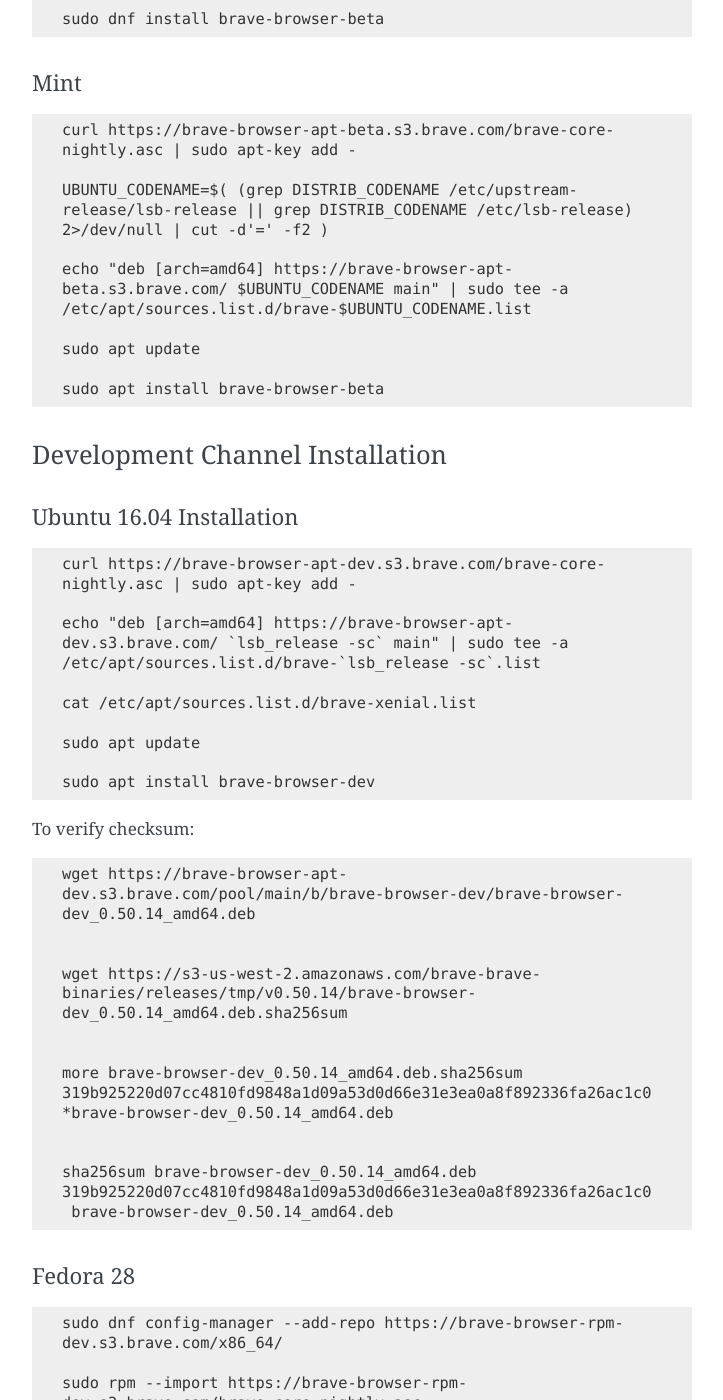
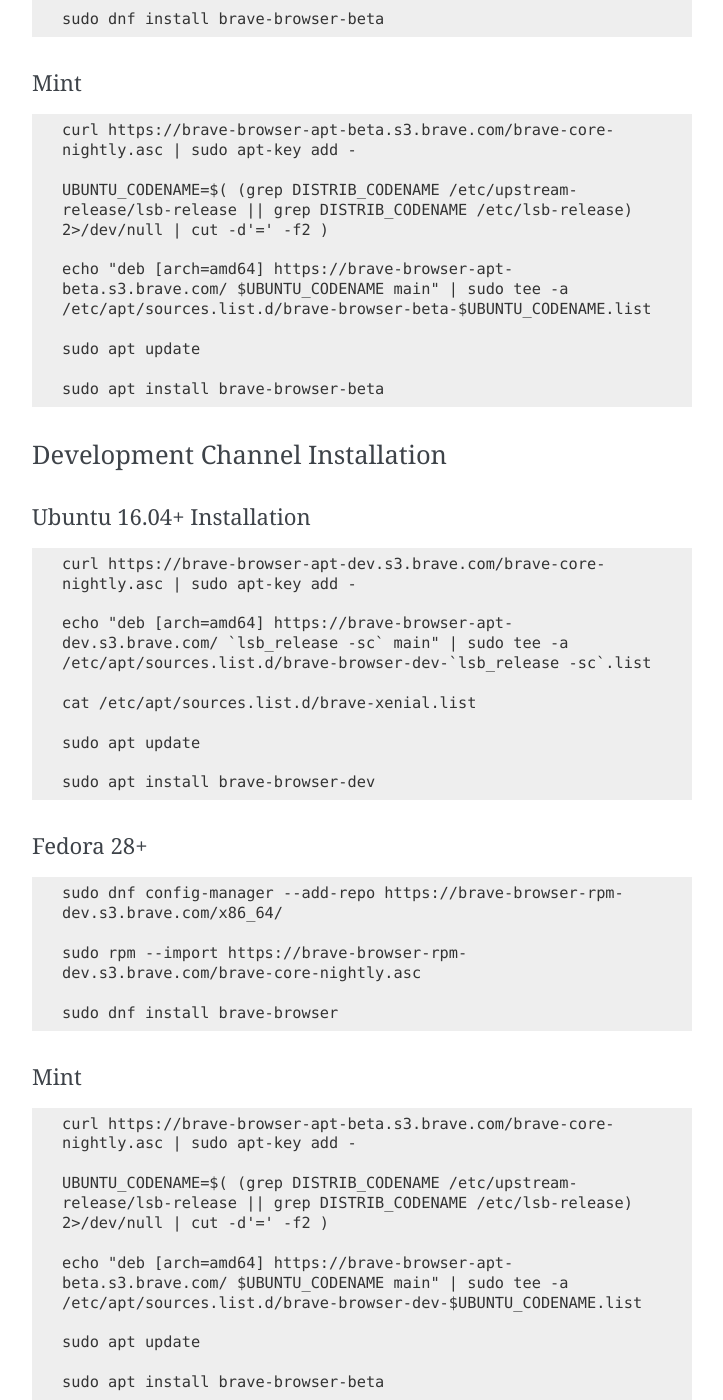
Before and after one commit to brave/brave-browser, a Sphinx documentation site: the page built from docs/source/installing-brave.rst, in a window 1280 px wide and 1400 px high, scrolled down 705 px. Shown: the whole window, without its empty margins (388-1111 px from the left). Built offline with Sphinx 7.4.7, drawn with Linux system fonts in a browser that asks for light colours; some of the changed text lies outside the part shown.

Commit message:
Linux install instruction enhancements

```diff
--- a/docs/source/installing-brave.rst
+++ b/docs/source/installing-brave.rst
@@ -9,20 +9,20 @@
 
 .. highlight:: console
 
-Ubuntu 16.04 Installation
+Ubuntu 16.04+ Installation
 -------------------------
 ::
 
     curl https://brave-browser-apt-beta.s3.brave.com/brave-core-nightly.asc | sudo apt-key add -
 
-    echo "deb [arch=amd64] https://brave-browser-apt-beta.s3.brave.com/ `lsb_release -sc` main" | sudo tee -a /etc/apt/sources.list.d/brave-`lsb_release -sc`.list
+    echo "deb [arch=amd64] https://brave-browser-apt-beta.s3.brave.com/ `lsb_release -sc` main" | sudo tee -a /etc/apt/sources.list.d/brave-browser-beta-`lsb_release -sc`.list
 
     sudo apt update
 
     sudo apt install brave-browser-beta
 
 
-Fedora 28
+Fedora 28+
 ---------
 ::
 
@@ -41,7 +41,7 @@
 
     UBUNTU_CODENAME=$( (grep DISTRIB_CODENAME /etc/upstream-release/lsb-release || grep DISTRIB_CODENAME /etc/lsb-release) 2>/dev/null | cut -d'=' -f2 )
 
-    echo "deb [arch=amd64] https://brave-browser-apt-beta.s3.brave.com/ $UBUNTU_CODENAME main" | sudo tee -a /etc/apt/sources.list.d/brave-$UBUNTU_CODENAME.list
+    echo "deb [arch=amd64] https://brave-browser-apt-beta.s3.brave.com/ $UBUNTU_CODENAME main" | sudo tee -a /etc/apt/sources.list.d/brave-browser-beta-$UBUNTU_CODENAME.list
 
     sudo apt update
 
@@ -67,23 +67,9 @@
 
     sudo apt install brave-browser-dev
 
-To verify checksum::
-
-    wget https://brave-browser-apt-dev.s3.brave.com/pool/main/b/brave-browser-dev/brave-browser-dev_0.50.14_amd64.deb
 
 
-    wget https://s3-us-west-2.amazonaws.com/brave-brave-binaries/releases/tmp/v0.50.14/brave-browser-dev_0.50.14_amd64.deb.sha256sum
-
-
-    more brave-browser-dev_0.50.14_amd64.deb.sha256sum
-    319b925220d07cc4810fd9848a1d09a53d0d66e31e3ea0a8f892336fa26ac1c0 *brave-browser-dev_0.50.14_amd64.deb
-
-
-    sha256sum brave-browser-dev_0.50.14_amd64.deb
-    319b925220d07cc4810fd9848a1d09a53d0d66e31e3ea0a8f892336fa26ac1c0  brave-browser-dev_0.50.14_amd64.deb
-
-
-Fedora 28
+Fedora 28+
 ---------
 ::
 
@@ -93,17 +79,17 @@
 
     sudo dnf install brave-browser
 
-To verify checksum::
 
-    wget https://brave-browser-rpm-dev.s3.brave.com/x86_64/brave-browser-dev-0.50.14-1.x86_64.rpm
+Mint
+----
+::
 
+    curl https://brave-browser-apt-beta.s3.brave.com/brave-core-nightly.asc | sudo apt-key add -
 
-    wget https://s3-us-west-2.amazonaws.com/brave-brave-binaries/releases/tmp/v0.50.14/brave-browser-dev-0.50.14-1.x86_64.rpm.sha256sum
+    UBUNTU_CODENAME=$( (grep DISTRIB_CODENAME /etc/upstream-release/lsb-release || grep DISTRIB_CODENAME /etc/lsb-release) 2>/dev/null | cut -d'=' -f2 )
 
+    echo "deb [arch=amd64] https://brave-browser-apt-beta.s3.brave.com/ $UBUNTU_CODENAME main" | sudo tee -a /etc/apt/sources.list.d/brave-browser-dev-$UBUNTU_CODENAME.list
 
-    more brave-browser-dev-0.50.14-1.x86_64.rpm.sha256sum
-    d6e88ddb0990a86a3697069b51a636530869f474135d3c6ee10409562c84571f *brave-browser-dev-0.50.14-1.x86_64.rpm
+    sudo apt update
 
-
-    sha256sum brave-browser-dev-0.50.14-1.x86_64.rpm
-    d6e88ddb0990a86a3697069b51a636530869f474135d3c6ee10409562c84571f  brave-browser-dev-0.50.14-1.x86_64.rpm
+    sudo apt install brave-browser-beta
```
Also changed, not shown: other parts of docs/source/installing-brave.rst (+2 -2 lines).
